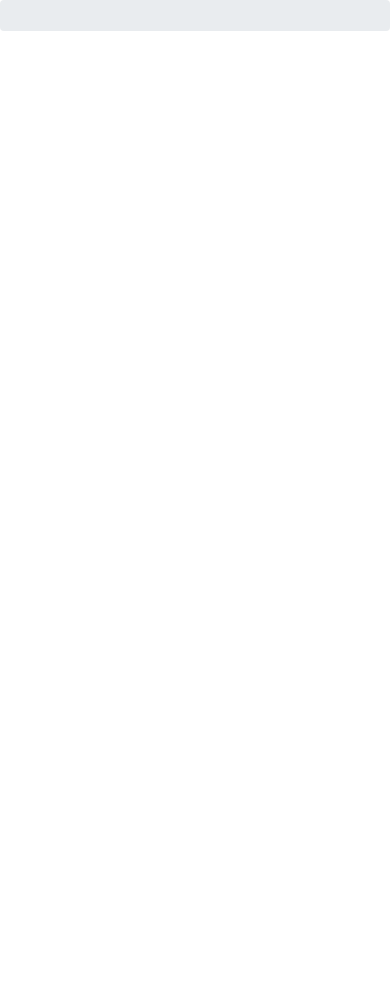
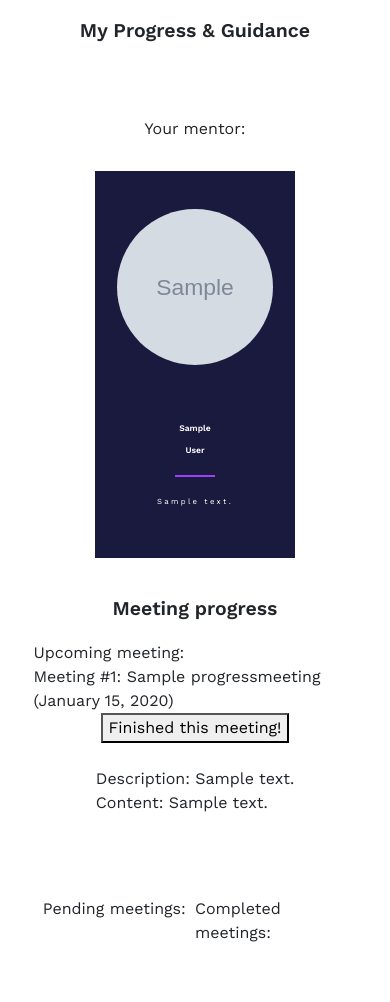
Before and after one commit to brennanb2025/leva_development, a Flask app: page /progress in a window 390 px wide. Shown: the part 73-1075 px from the top of the page. Before the commit the page ends 104 px from the top, so only its background shows below. Run offline with Flask 2, Linux system fonts and the light colour scheme; the visitor is signed in with stand-in values (Sample User, id 1); tables that the repository leaves empty hold one stand-in row (values such as "Sample post"); grey boxes marked "Sample" are stand-in pictures; some libraries are stand-ins or nearby versions.

Commit message:
Responsiveness to mentor page, fixes to progress page visual bug

```diff
--- a/app/static/css_files/portal.css
+++ b/app/static/css_files/portal.css
@@ -25,6 +25,10 @@ html, body{
     width: 150px;
     margin-top: 30px;
     transition-duration: 0.3s;
+    display: flex;
+    flex-direction: row;
+    align-items: center;
+    justify-content: center;
 }
 
 .register:hover{
@@ -128,7 +132,6 @@ html, body{
     color: white;
     padding: 3% 3% 20% 3%;
     max-width: 400px;
-    width: 400px
 }
 
 .picture-card .head2{
@@ -138,7 +141,7 @@ html, body{
 .picture-card img{
     width: 205px;
     height: 205px;
-    border-radius: 102.5px;
+    border-radius: 50%;
     object-fit: cover;
 }
 
@@ -167,6 +170,43 @@ html, body{
     color: rgb(26, 26, 63);
 }
 
+@media (max-width: 992px){
+    .head{
+        font-size: 5vw;
+    }
+
+    .mentor-card{
+        flex-direction: column;
+    }
+
+    .picture-card{
+        width: 80%;
+        padding-top: 15%;
+    }
+
+    .info-card{
+        width: 100%;
+        margin-top: 4%;
+
+    }
+
+    .picture-card img{
+        width: 40vw;
+        height: 40vw;
+    }
+
+    .division{
+        font-size: 2vw;
+    }
+
+    .mentor button{
+        width: 20vw;
+        min-height: 4vw;
+        font-size: 2vw;
+        margin-top: 10%;
+    }
+}
+
 .button-container{
     display: flex;
     flex-direction: row;
@@ -175,7 +215,7 @@ html, body{
 }
 
 .button-container button{
-    border-radius: 20px;
+    border-radius: 2vw;
 }
 
 .button2 button{
@@ -205,7 +245,7 @@ html, body{
     margin-top: 0%;
 }
 
-.progress{
+.progress-tab{
     display: flex;
     flex-direction: column;
     align-items: center;
--- a/app/templates/mentor.html
+++ b/app/templates/mentor.html
@@ -93,7 +93,7 @@
 
             <section class="mentor" id="matchTable">
                 <div class="head">
-                    My Mentorship Matches<br/>
+                    My Mentorship Matches
                 </div>
 
                 <!-- here's the actual mentor list. -->
@@ -124,7 +124,7 @@
 
 
         <script src="https://cdn.jsdelivr.net/npm/@popperjs/core@2.9.2/dist/umd/popper.min.js" integrity="sha384-IQsoLXl5PILFhosVNubq5LC7Qb9DXgDA9i+tQ8Zj3iwWAwPtgFTxbJ8NT4GN1R8p" crossorigin="anonymous"></script>
-        <script src="https://code.jquery.com/jquery-3.2.1.slim.min.js" integrity="sha384-KJ3o2DKtIkvYIK3UENzmM7KCkRr/rE9/Qpg6aAZGJwFDMVNA/GpGFF93hXpG5KkN" crossorigin="anonymous"></script>
+        <script src="https://code.jquery.com/jquery-3.5.1.min.js"></script>
         <script src="https://cdn.jsdelivr.net/npm/bootstrap@5.1.3/dist/js/bootstrap.min.js" integrity="sha384-QJHtvGhmr9XOIpI6YVutG+2QOK9T+ZnN4kzFN1RtK3zEFEIsxhlmWl5/YESvpZ13" crossorigin="anonymous"></script>
 
         <script type="text/javascript" src="{{ url_for('static', filename='js_files/feed.js')}}"></script>
--- a/app/templates/progress.html
+++ b/app/templates/progress.html
@@ -84,7 +84,7 @@
         </div>
 
         <div class="background">
-            <section class="progress">
+            <section class="progress-tab">
 
                 <div class="head">
                     My Progress & Guidance
```
Also changed, not shown: app/static/css_files/feed.css (+16 -0 lines), app/static/js_files/feed.js (+6 -6 lines).
